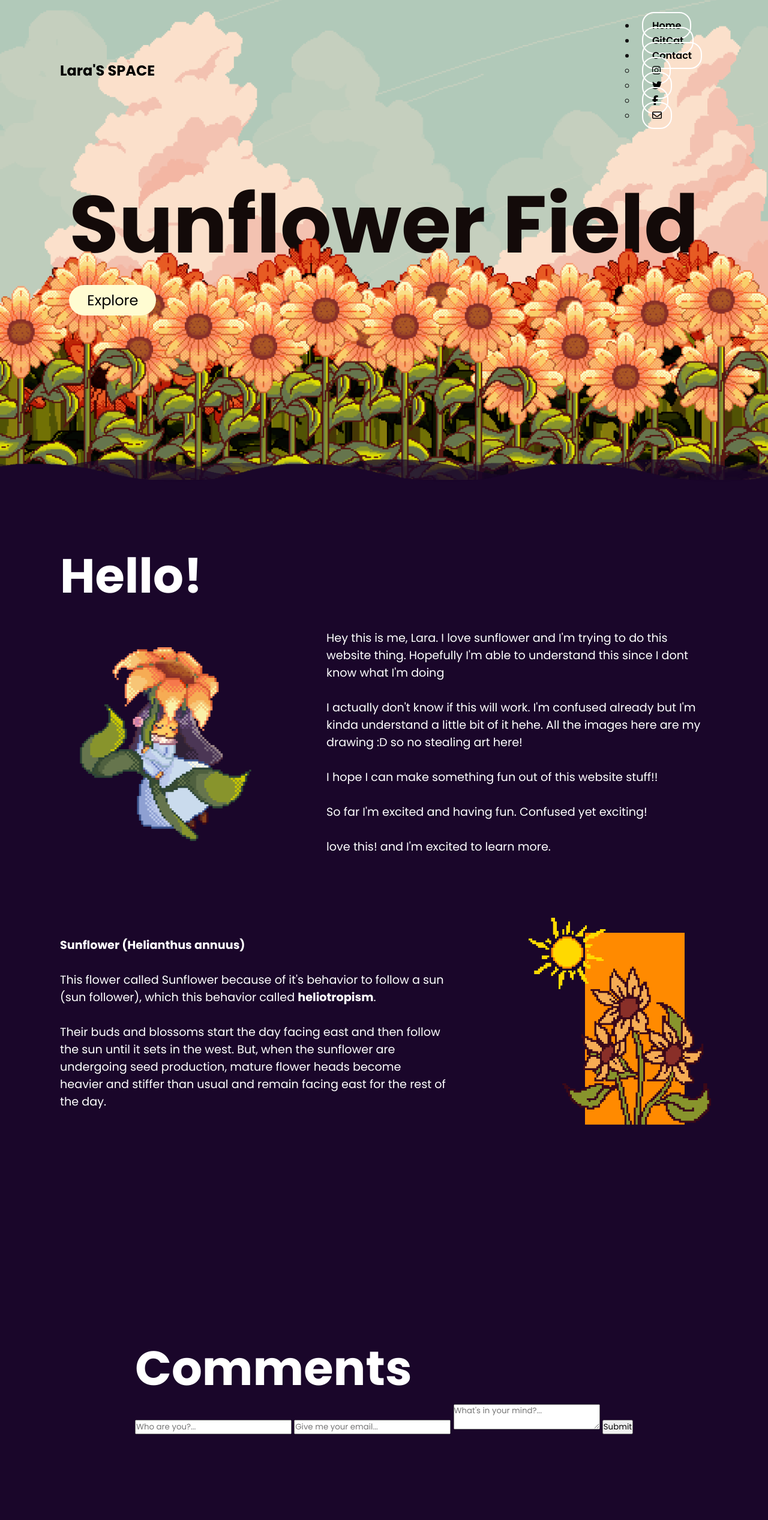
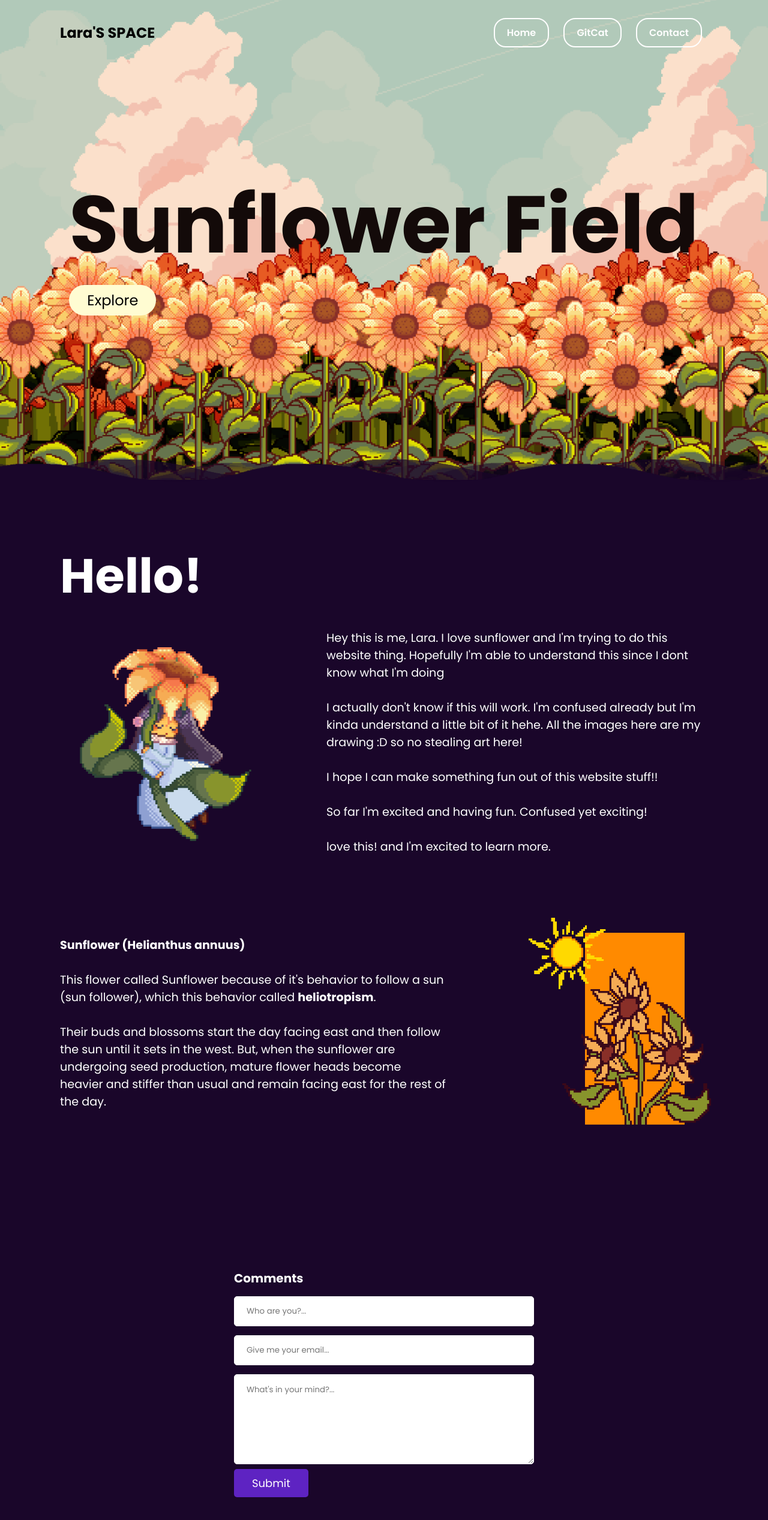
Before and after one commit to Peolline/Sunflower, a plain HTML site: page index.html in a window 1280 px wide. Shown: the whole page at 60% size. Drawn offline with nearby package versions, Linux system fonts and the light colour scheme.

Commit message:
Update style.css

```diff
--- a/style.css
+++ b/style.css
@@ -22,6 +22,47 @@ header{
     color: #111;
     font-family: 'Poppins', sans-serif;
 }
+
+
+.navigation ul {
+    list-style-type: none;
+    padding: 0;
+    margin: 0;
+}
+
+.navigation ul li {
+    display: inline-block;
+    position: relative;
+}
+
+.navigation ul li a {
+    color: #fff;
+    text-decoration: none;
+    padding: 10px 20px;
+    display: block;
+}
+
+.submenu {
+    display: none;
+    position: absolute;
+    background-color: none;
+    padding: 0;
+    margin: 0;
+    width: 60px;
+    height: 60px;
+    border-radius: 50%;
+}
+
+.submenu li {
+    margin-top: 5px;
+}
+
+
+.has-submenu:hover .submenu {
+    display: block;
+}
+
+
 
 .logo{
     font-size: 1.5em;
@@ -168,6 +209,7 @@ section img#sunflower1
     padding-bottom: none;
     padding-top: 100px;
     background: #1a062a;
+    justify-content: flex;
 }
 
 
@@ -245,6 +287,59 @@ section img#sunflower1
 
 
 
+.comment-box{
+    top: 50%;
+    left: 50%;
+    position: absolute;
+    transform: translate(-50%, -50%);
+    width: 500px;
+}
+
+.comment-box h2{
+    font-size: 20px;
+    margin-bottom: 15px;
+}
+
+.comment-box input{
+    width: 100%;
+    height: 50px;
+    padding: 0 20px;
+    margin-bottom: 15px;
+    border-radius: 5px;
+    border: 1px solid white;
+}
+
+.comment-box input :focus{
+    border: 1px solid;
+}
+
+.comment-box textarea {
+    width: 100%;
+    height: 150px;
+    padding: 15px 20px;
+    margin-bottom: 1px;
+    border-radius: 5px;
+    border: 1px solid white;
+}
+
+.comment-box textarea :focus{
+    border: 1px solid;
+    outline: 0;
+}
+
+.comment-box button{
+    border: 0;
+    padding: 10px 30px;
+    background: rgb(94, 35, 194);
+    font-size: 18px;
+    border-radius: 5px;
+    color: #fff;
+}
+
+.comment-box button:hover{
+    background-color: #f88705;
+    color: rgb(0, 0, 0);
+}
 
 
 
@@ -285,7 +380,6 @@ section img#sunflower1
     }
 }
 
-
 @keyframes moveUpDown {
     0% {
         transform: translateY(-0.7%); /* Move up */
```
